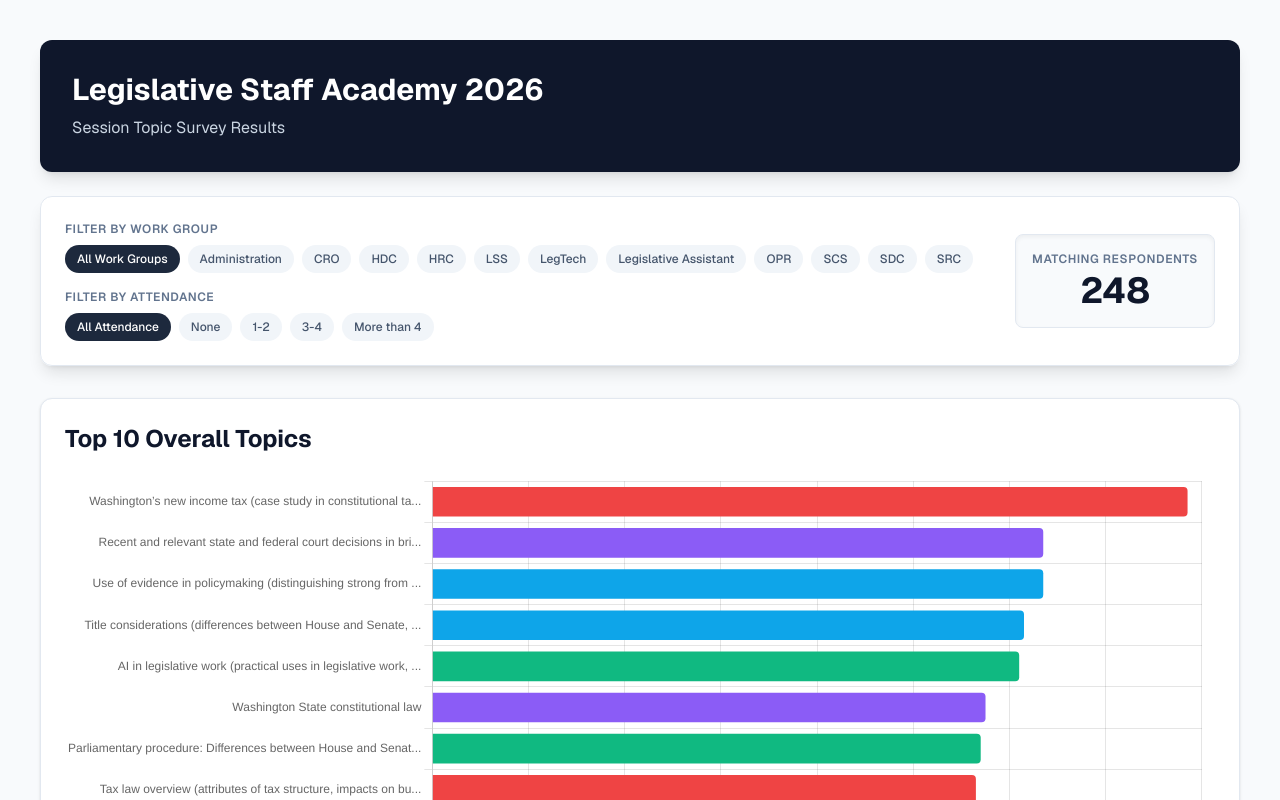
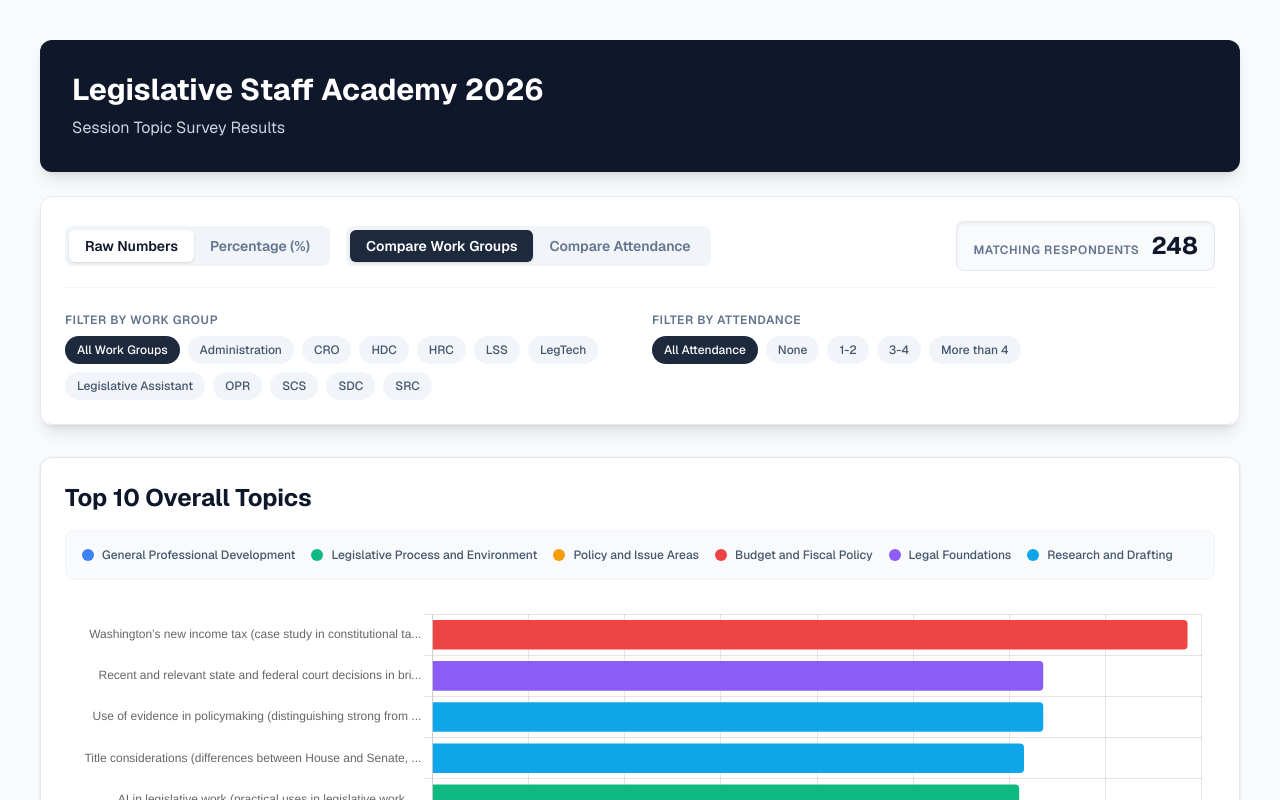
Before and after one commit to sspdak/lsa-dashboard, a Next.js app: page /lsa-survey in a window 1280 px wide. Shown: the top 800 px of the page. Built offline with nearby package versions, Linux system fonts and the light colour scheme.

Commit message:
Add percentage toggle, attendance comparison, and legends

```diff
--- a/app/lsa-survey/page.tsx
+++ b/app/lsa-survey/page.tsx
@@ -6,23 +6,25 @@ import { Bar } from 'react-chartjs-2';
 
 ChartJS.register(Tooltip, Legend, CategoryScale, LinearScale, BarElement);
 
-// We've added specific colors to each category
 const CATEGORIES = [
-  { id: 'genProf', title: 'General Professional Development', color: '#3b82f6' }, // Blue
-  { id: 'legProc', title: 'Legislative Process and Environment', color: '#10b981' }, // Emerald
-  { id: 'policy', title: 'Policy and Issue Areas', color: '#f59e0b' }, // Amber
-  { id: 'budget', title: 'Budget and Fiscal Policy', color: '#ef4444' }, // Red
-  { id: 'legal', title: 'Legal Foundations', color: '#8b5cf6' }, // Violet
-  { id: 'research', title: 'Research and Drafting', color: '#0ea5e9' } // Sky
+  { id: 'genProf', title: 'General Professional Development', color: '#3b82f6' },
+  { id: 'legProc', title: 'Legislative Process and Environment', color: '#10b981' },
+  { id: 'policy', title: 'Policy and Issue Areas', color: '#f59e0b' },
+  { id: 'budget', title: 'Budget and Fiscal Policy', color: '#ef4444' },
+  { id: 'legal', title: 'Legal Foundations', color: '#8b5cf6' },
+  { id: 'research', title: 'Research and Drafting', color: '#0ea5e9' }
 ];
 
-// Fallback colors for when comparing multiple workgroups side-by-side
 const COMPARE_COLORS = ['#0f172a', '#64748b', '#94a3b8', '#cbd5e1'];
 
 export default function PublicDashboard() {
   const [data, setData] = useState<any[]>([]);
   const [selectedWorkGroups, setSelectedWorkGroups] = useState<string[]>(["All"]);
   const [selectedAttendance, setSelectedAttendance] = useState<string[]>(["All"]);
+
+  // New State Toggles
+  const [displayMode, setDisplayMode] = useState<'raw' | 'percentage'>('raw');
+  const [compareBy, setCompareBy] = useState<'workGroup' | 'attendance'>('workGroup');
 
   useEffect(() => {
     fetch('/survey-data.json')
@@ -44,7 +46,6 @@ export default function PublicDashboard() {
   const attendanceOrder = ["None", "1-2", "3-4", "More than 4"];
   const sortedAttendance = attendanceOrder.filter(a => rawAttendance.includes(a));
 
-  // Build a map of Topic -> Category ID so we can color the overall chart correctly
   const topicCategoryMap: Record<string, string> = {};
   data.forEach(row => {
     if (row.categories) {
@@ -59,7 +60,6 @@ export default function PublicDashboard() {
     }
   });
 
-  // Toggle Logic for Multi-Select Filters
   const toggleSelection = (item: string, currentList: string[], setList: (val: string[]) => void) => {
     if (item === "All") {
       setList(["All"]);
@@ -75,8 +75,13 @@ export default function PublicDashboard() {
     setList(newList);
   };
 
-  // Groups to compare in charts
-  const compareGroups = selectedWorkGroups.includes("All") ? ['All Selected'] : selectedWorkGroups;
+  // Determine what we are comparing
+  let compareGroups = ['All Selected'];
+  if (compareBy === 'workGroup' && !selectedWorkGroups.includes("All")) {
+    compareGroups = selectedWorkGroups;
+  } else if (compareBy === 'attendance' && !selectedAttendance.includes("All")) {
+    compareGroups = selectedAttendance;
+  }
 
   // Render Chart Helper
   const renderChart = (categoryId: string | null, title: string, isOverall: boolean = false) => {
@@ -98,16 +103,26 @@ export default function PublicDashboard() {
     const allTopics = Array.from(topicSet);
     if (allTopics.length === 0) return null;
 
-    // 2. Count frequencies per group
+    // 2. Count frequencies per group and calculate total respondents per group
     const groupCounts: Record<string, Record<string, number>> = {};
+    const groupTotals: Record<string, number> = {}; // Total people in this group
+
     compareGroups.forEach(g => {
       groupCounts[g] = {};
+      groupTotals[g] = 0;
       allTopics.forEach(t => groupCounts[g][t] = 0);
     });
 
     filteredData.forEach(row => {
-      const rowGroup = compareGroups.includes('All Selected') ? 'All Selected' : row.workGroup;
+      let rowGroup = 'All Selected';
+      if (compareGroups.length > 1) {
+        rowGroup = compareBy === 'workGroup' ? row.workGroup : row.attendance;
+      }
+
       if (!compareGroups.includes(rowGroup)) return;
+
+      // Add to total respondent count for this specific group
+      groupTotals[rowGroup]++;
 
       const tallyTopics = (catStr: string) => {
         catStr.split(';').forEach(t => {
@@ -127,7 +142,7 @@ export default function PublicDashboard() {
       }
     });
 
-    // 3. Find top topics overall for sorting
+    // 3. Find top topics overall for sorting (based on raw counts for consistency)
     const overallCounts: Record<string, number> = {};
     allTopics.forEach(t => {
       overallCounts[t] = compareGroups.reduce((sum, g) => sum + groupCounts[g][t], 0);
@@ -147,23 +162,31 @@ export default function PublicDashboard() {
       labels: topTopics.map(t => t.length > (isOverall ? 60 : 40) ? t.substring(0, isOverall ? 60 : 40) + '...' : t),
       datasets: compareGroups.map((g, index) => {
 
-        // Determine coloring based on context
         let barColors: string | string[];
         if (isComparing) {
-          barColors = COMPARE_COLORS[index % COMPARE_COLORS.length]; // Use neutral colors to distinguish workgroups
+          barColors = COMPARE_COLORS[index % COMPARE_COLORS.length];
         } else if (categoryId) {
-          barColors = CATEGORIES.find(c => c.id === categoryId)?.color || '#0f172a'; // Single category color
+          barColors = CATEGORIES.find(c => c.id === categoryId)?.color || '#0f172a';
         } else {
-          // Overall chart: color each bar by its respective parent category
           barColors = topTopics.map(t => {
             const catId = topicCategoryMap[t];
             return CATEGORIES.find(c => c.id === catId)?.color || '#0f172a';
           });
         }
 
+        // Apply raw number or percentage calculation
+        const dataValues = topTopics.map(t => {
+          const count = groupCounts[g][t];
+          if (displayMode === 'percentage') {
+             // Avoid division by zero
+            return groupTotals[g] > 0 ? Number(((count / groupTotals[g]) * 100).toFixed(1)) : 0;
+          }
+          return count;
+        });
+
         return {
           label: g,
-          data: topTopics.map(t => groupCounts[g][t]),
+          data: dataValues,
           backgroundColor: barColors,
           borderRadius: 4
         };
@@ -172,7 +195,22 @@ export default function PublicDashboard() {
 
     return (
       <div className={`bg-white p-6 rounded-xl shadow-sm border border-slate-200 ${isOverall ? 'mb-8' : ''}`}>
-        <h2 className={`${isOverall ? 'text-2xl' : 'text-lg'} font-bold text-slate-900 mb-4`}>{title}</h2>
+        <div className="flex justify-between items-start mb-4">
+          <h2 className={`${isOverall ? 'text-2xl' : 'text-lg'} font-bold text-slate-900`}>{title}</h2>
+        </div>
+
+        {/* Legend for the Overall Chart (Only shows when NOT comparing) */}
+        {isOverall && !isComparing && (
+          <div className="flex flex-wrap gap-4 mb-6 p-4 bg-slate-50 rounded-lg border border-slate-100">
+            {CATEGORIES.map(cat => (
+              <div key={cat.id} className="flex items-center gap-2">
+                <div className="w-3 h-3 rounded-full" style={{ backgroundColor: cat.color }}></div>
+                <span className="text-xs font-medium text-slate-600">{cat.title}</span>
+              </div>
+            ))}
+          </div>
+        )}
+
         <div className={isOverall ? "h-[450px]" : "h-[300px]"}>
           <Bar
             data={chartData}
@@ -181,9 +219,24 @@ export default function PublicDashboard() {
               indexAxis: 'y',
               plugins: {
                 legend: { display: isComparing, position: 'top' },
-                tooltip: { callbacks: { title: (ctx) => topTopics[ctx[0].dataIndex] } }
+                tooltip: {
+                  callbacks: {
+                    title: (ctx) => topTopics[ctx[0].dataIndex],
+                    label: (ctx) => {
+                      const value = ctx.raw;
+                      return displayMode === 'percentage' ? ` ${value}% of respondents` : ` ${value} requests`;
+                    }
+                  }
+                }
               },
-              scales: { x: { ticks: { precision: 0 } } }
+              scales: {
+                x: {
+                  ticks: {
+                    precision: displayMode === 'raw' ? 0 : 1,
+                    callback: (value) => displayMode === 'percentage' ? `${value}%` : value
+                  }
+                }
+              }
             }}
           />
         </div>
@@ -199,11 +252,54 @@ export default function PublicDashboard() {
           <p className="text-slate-300">Session Topic Survey Results</p>
         </header>
 
-        {/* Sticky Header: Merged Filters & Metrics */}
-        <div className="sticky top-4 z-50 bg-white/95 backdrop-blur-md p-6 rounded-xl shadow-lg border border-slate-200 mb-8 flex flex-col xl:flex-row gap-6 items-start xl:items-center justify-between transition-all">
+        {/* Sticky Header: Filters & Toggles */}
+        <div className="sticky top-4 z-50 bg-white/95 backdrop-blur-md p-6 rounded-xl shadow-lg border border-slate-200 mb-8 flex flex-col gap-6 transition-all">
 
-          <div className="flex-1 w-full flex flex-col gap-4">
-            <div>
+          {/* Top Row: Master Controls & Metrics */}
+          <div className="flex flex-col md:flex-row justify-between items-start md:items-center gap-4 pb-4 border-b border-slate-100">
+            <div className="flex gap-4">
+              {/* Display Mode Toggle */}
+              <div className="bg-slate-100 p-1 rounded-lg inline-flex">
+                <button
+                  onClick={() => setDisplayMode('raw')}
+                  className={`px-4 py-1.5 rounded-md text-sm font-semibold transition-all ${displayMode === 'raw' ? 'bg-white text-slate-900 shadow-sm' : 'text-slate-500 hover:text-slate-700'}`}
+                >
+                  Raw Numbers
+                </button>
+                <button
+                  onClick={() => setDisplayMode('percentage')}
+                  className={`px-4 py-1.5 rounded-md text-sm font-semibold transition-all ${displayMode === 'percentage' ? 'bg-white text-slate-900 shadow-sm' : 'text-slate-500 hover:text-slate-700'}`}
+                >
+                  Percentage (%)
+                </button>
+              </div>
+
+              {/* Compare By Toggle */}
+              <div className="bg-slate-100 p-1 rounded-lg inline-flex">
+                <button
+                  onClick={() => setCompareBy('workGroup')}
+                  className={`px-4 py-1.5 rounded-md text-sm font-semibold transition-all ${compareBy === 'workGroup' ? 'bg-slate-800 text-white shadow-sm' : 'text-slate-500 hover:text-slate-700'}`}
+                >
+                  Compare Work Groups
+                </button>
+                <button
+                  onClick={() => setCompareBy('attendance')}
+                  className={`px-4 py-1.5 rounded-md text-sm font-semibold transition-all ${compareBy === 'attendance' ? 'bg-slate-800 text-white shadow-sm' : 'text-slate-500 hover:text-slate-700'}`}
+                >
+                  Compare Attendance
+                </button>
+              </div>
+            </div>
+
+            <div className="flex-shrink-0 bg-slate-50 border border-slate-200 px-4 py-2 rounded-lg text-center shadow-inner">
+              <span className="text-xs font-semibold text-slate-500 uppercase tracking-wider mr-3">Matching Respondents</span>
+              <span className="text-2xl font-bold text-slate-900">{filteredData.length}</span>
+            </div>
+          </div>
+
+          {/* Bottom Row: The actual multi-select filters */}
+          <div className="flex flex-col xl:flex-row gap-6">
+            <div className="flex-1">
               <span className="block text-xs font-semibold text-slate-500 uppercase tracking-wider mb-2">Filter by Work Group</span>
               <div className="flex flex-wrap gap-2">
                 <button
@@ -224,7 +320,7 @@ export default function PublicDashboard() {
               </div>
             </div>
 
-            <div>
+            <div className="flex-1">
               <span className="block text-xs font-semibold text-slate-500 uppercase tracking-wider mb-2">Filter by Attendance</span>
               <div className="flex flex-wrap gap-2">
                 <button
@@ -244,11 +340,6 @@ export default function PublicDashboard() {
                 ))}
               </div>
             </div>
-          </div>
-
-          <div className="flex-shrink-0 w-full xl:w-auto bg-slate-50 border border-slate-200 p-4 rounded-lg text-center shadow-inner">
-            <p className="text-xs font-semibold text-slate-500 uppercase tracking-wider mb-1">Matching Respondents</p>
-            <p className="text-4xl font-bold text-slate-900">{filteredData.length}</p>
           </div>
         </div>
 
```
